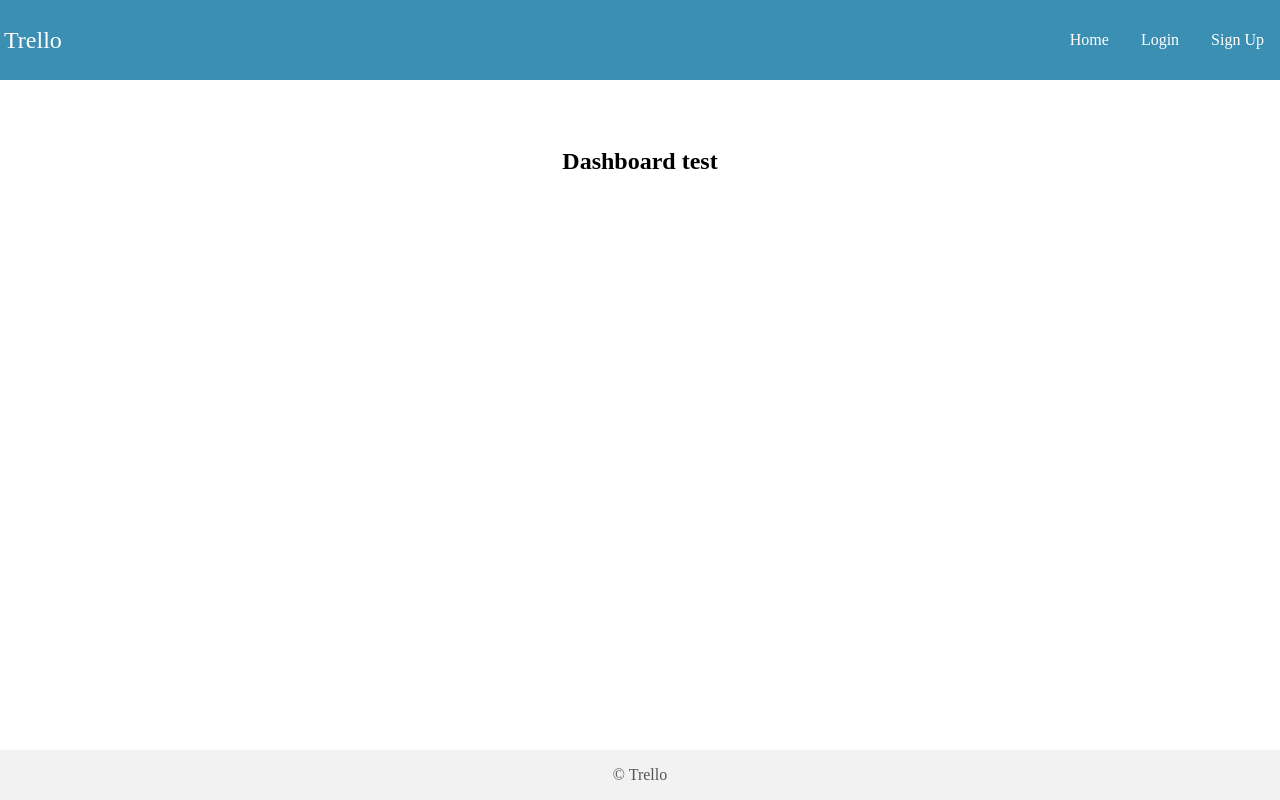
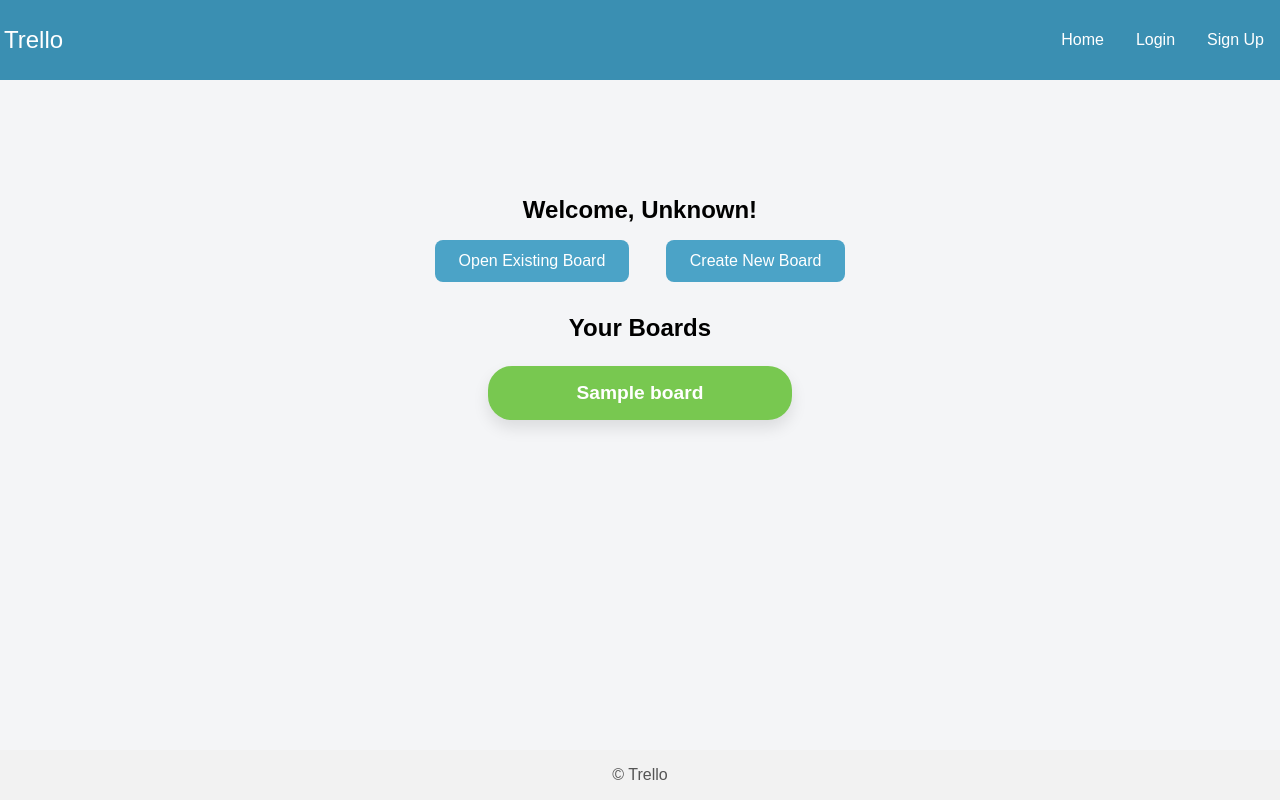
Before and after one commit to mirandagabbara/Trello, a Flask app: template flask_app/templates/dashboard.html in a window 1280 px wide. Run offline with Flask 3, Linux system fonts and the light colour scheme; the template is opened without the code that fills it: most values are stand-ins (such as "Sample title", 1, 10 or a date in 2020).

Commit message:
Added functionality for sign up, log in, and began board creation

```diff
--- a/flask_app/database/create_tables/lists.sql
+++ b/flask_app/database/create_tables/lists.sql
@@ -1,9 +1,8 @@
 CREATE TABLE IF NOT EXISTS `lists` (
 `list_id`         int(11)  	   NOT NULL auto_increment	      COMMENT 'the id of this list',
 `board_id`        int(10)  NOT NULL                     COMMENT 'id of the board',
-`owner_id`        int(10)  NOT NULL              		  COMMENT 'id of the owner',
+`name`            varchar(100) NOT NULL                          COMMENT 'name of the list',
 PRIMARY KEY (`list_id`),
-FOREIGN KEY (board_id) REFERENCES boards(board_id),
-FOREIGN KEY (owner_id) REFERENCES users(user_id)
+FOREIGN KEY (board_id) REFERENCES boards(board_id)
 
 ) ENGINE=InnoDB AUTO_INCREMENT=1 DEFAULT CHARSET=utf8mb4 COMMENT="Contains board list information";
--- a/flask_app/routes.py
+++ b/flask_app/routes.py
@@ -127,6 +127,82 @@
     )
 
 
+#######################################################################################
+# BOARD/DASHBOARD RELATED
+#######################################################################################
+
+@app.route('/dashboard')
+@login_required
+def dashboard():
+    user_email = getUser()
+    user = db.query("SELECT * FROM users WHERE email = %s", [user_email])
+    user_id = user[0]['user_id'] if user else None
+
+    boards = db.getBoardsByUser(user_id) if user_id else []
+    return render_template('dashboard.html', user=getUser(), boards=boards)
+
+
+@app.route('/create_board', methods=["POST"])
+@login_required
+def create_board():
+    try:
+        # Get the project name and member emails from the request
+        project_name = request.form.get("project_name")
+        member_emails = request.form.get("member_emails", "").split(',')
+
+        # Validate the project name
+        if not project_name:
+            raise ValueError("Project name is required.")
+
+        # Get the logged-in user's ID from the session
+        user_email = getUser()
+        user = db.query("SELECT * FROM users WHERE email = %s", [user_email])
+        owner_id = user[0]['user_id'] if user else None
+
+        if not owner_id:
+            raise ValueError("User is not authenticated or does not exist.")
+
+        # Add the board to the database
+        board_id = db.addBoard(project_name, owner_id, member_emails)
+
+        # Return success response
+        return json.dumps({"success": 1, "board_id": board_id})
+
+    except Exception as e:
+        print(f"Error in create_board: {str(e)}")
+        return json.dumps({"success": 0, "error": str(e)}), 500
+
+@app.route('/board/<int:board_id>')
+@login_required
+def board(board_id):
+    try:
+        # Get logged-in user's ID
+        user_email = getUser()
+        user = db.query("SELECT * FROM users WHERE email = %s", [user_email])
+        user_id = user[0]['user_id'] if user else None
+
+        if not user_id:
+            return redirect(url_for('dashboard'))
+
+        # Verify the user is a member of the board
+        membership = db.query(
+            "SELECT * FROM boardmembers WHERE board_id = %s AND user_id = %s",
+            [board_id, user_id]
+        )
+        if not membership:
+            return "Access Denied", 403
+
+        # Fetch board details
+        board = db.query("SELECT * FROM boards WHERE board_id = %s", [board_id])[0]
+
+        # Fetch lists for this board
+        lists = db.query("SELECT * FROM lists WHERE board_id = %s", [board_id])
+
+        # Render the board page with its details and lists
+        return render_template('board.html', board=board, lists=lists)
+    except Exception as e:
+        print(f"Error in board route: {str(e)}")
+        return "An error occurred while loading the board.", 500
 
 #######################################################################################
 # OTHER
@@ -139,18 +215,6 @@
 def home():
 	return render_template('home.html')
 
-@app.route('/dashboard')
-def dashboard():
-	return render_template('dashboard.html')
-
-"""
-@app.route('/resume')
-def resume():
-	resume_data = db.getResumeData()
-	pprint(resume_data)
-	return render_template('resume.html', resume_data = resume_data)
-"""
-
 @app.route("/static/<path:path>")
 def static_dir(path):
     return send_from_directory("static", path)
--- /dev/null
+++ b/flask_app/static/main/css/board.css
@@ -0,0 +1,75 @@
+/* General Styling */
+body {
+    font-family: Arial, sans-serif;
+    background-color: #f4f5f7;
+    margin: 0;
+    padding: 0;
+}
+
+/* Board Container */
+.board-container {
+    padding: 20px;
+    max-width: 1200px;
+    margin: auto;
+}
+
+/* Board Title */
+.board-container h1 {
+    text-align: center;
+    color: #344563;
+}
+
+/* Lists Container */
+.lists-container {
+    display: flex;
+    gap: 20px;
+    justify-content: center;
+    flex-wrap: wrap;
+}
+
+/* Individual List Styling */
+.list {
+    background: #e1e8ed;
+    border-radius: 10px;
+    padding: 15px;
+    width: 300px;
+    box-shadow: 0px 2px 5px rgba(0, 0, 0, 0.1);
+}
+
+.list-title {
+    font-size: 18px;
+    color: #333333;
+    margin-bottom: 15px;
+}
+
+/* Cards */
+.cards {
+    list-style: none;
+    padding: 0;
+    margin: 0;
+}
+
+.card {
+    background: #ffffff;
+    padding: 10px;
+    margin-bottom: 10px;
+    border-radius: 5px;
+    box-shadow: 0px 1px 3px rgba(0, 0, 0, 0.2);
+    color: #344563;
+}
+
+/* Add Card Button */
+.add-card-btn {
+    background-color: #5aac44;
+    color: white;
+    border: none;
+    border-radius: 5px;
+    padding: 10px;
+    width: 100%;
+    cursor: pointer;
+    font-size: 14px;
+}
+
+.add-card-btn:hover {
+    background-color: #519839;
+}
--- a/flask_app/static/main/css/chat.css
+++ b/flask_app/static/main/css/chat.css
@@ -1,3 +1,4 @@
+/* Chat styling for messages and buttons */
 #chat {
     width: 100%;
     height: 350px;
@@ -13,7 +14,7 @@
   }
 
   #message-input {
-    width: calc(100% - 24px); /* Match padding of the chat box */
+    width: calc(100% - 24px);
     padding: 12px 10px;
     font-size: 16px;
     box-sizing: border-box;
--- /dev/null
+++ b/flask_app/static/main/css/dashboard.css
@@ -0,0 +1,99 @@
+/* Dashboard styling */
+.dashboard-container {
+    max-width: 80vw;
+    margin: 3rem auto;
+    text-align: center;
+}
+
+.board-actions {
+    margin-bottom: 2rem;
+}
+
+.board-actions button {
+    margin: 0 1rem;
+    padding: 0.75rem 1.5rem;
+    font-size: 1rem;
+    border: none;
+    border-radius: 0.5rem;
+    cursor: pointer;
+    background-color: #4BA3C7;
+    color: white;
+}
+
+/* Create a new board or open exisitng boards styling */
+.board-actions button:hover {
+    background-color: #3A8FB2;
+}
+
+.hidden {
+    display: none;
+}
+
+#existing-boards ul {
+    list-style: none;
+    padding: 0;
+}
+
+#existing-boards ul li {
+    margin: 1rem 0;
+}
+
+#existing-boards ul li a {
+    text-decoration: none;
+    color: #007bff;
+    font-size: 1.2rem;
+}
+
+#existing-boards ul li a:hover {
+    text-decoration: underline;
+}
+
+#create-board-form {
+    margin-top: 2rem;
+}
+
+.error-message {
+    color: red;
+    font-size: 0.9rem;
+    margin-top: 1rem;
+}
+
+/* Boards Container */
+.boards-container {
+    display: flex;
+    flex-wrap: wrap;
+    gap: 1.5rem;
+    justify-content: center;
+    margin-top: 1.5rem;
+}
+
+/* Individual Board Item */
+.board-item {
+    background-color: #78C850;
+    color: #fff;
+    border-radius: 1.5rem;
+    padding: 1rem 2rem;
+    text-align: center;
+    font-size: 1.2rem;
+    font-weight: bold;
+    box-shadow: 0 0.5rem 1rem rgba(0, 0, 0, 0.1);
+    transition: transform 0.2s ease, box-shadow 0.2s ease;
+    width: 15rem;
+}
+
+/* Hover Effect */
+.board-item:hover {
+    transform: translateY(-0.3rem);
+    box-shadow: 0 0.75rem 1.5rem rgba(0, 0, 0, 0.2);
+    background-color: #5D9C42;
+}
+
+/* Link Styling */
+.board-item a {
+    text-decoration: none;
+    color: #fff;
+}
+
+.board-item a:hover {
+    text-decoration: underline;
+}
--- a/flask_app/static/main/css/login.css
+++ b/flask_app/static/main/css/login.css
@@ -3,9 +3,9 @@
   display: flex;
   justify-content: center;
   align-items: center;
-  max-height: 100vh; /* Full viewport height */
-  background-color: #ffffff; /* Optional: light background for contrast */
-  padding: 2em; /* Padding for smaller screens */
+  max-height: 100vh;
+  background-color: #ffffff;
+  padding: 2em;
   box-sizing: border-box;
 }
 
--- a/flask_app/static/main/css/main.css
+++ b/flask_app/static/main/css/main.css
@@ -11,7 +11,7 @@
 }
 
 
-  html, body {
+html, body {
     height: 100%;
     margin: 0;
     padding: 0;
--- /dev/null
+++ b/flask_app/static/main/js/dashboard.js
@@ -0,0 +1,56 @@
+document.addEventListener("DOMContentLoaded", function () {
+    const createBoardButton = document.getElementById("create-board-button");
+    const openBoardButton = document.getElementById("open-board-button");
+    const createBoardForm = document.getElementById("create-board");
+    const existingBoards = document.getElementById("existing-boards");
+    const createBoardSection = document.getElementById("create-board-form");
+
+    // Show "Create Board" form
+    createBoardButton.addEventListener("click", function () {
+        existingBoards.classList.add("hidden");
+        createBoardSection.classList.remove("hidden");
+    });
+
+    // Show "Existing Boards"
+    openBoardButton.addEventListener("click", function () {
+        createBoardSection.classList.add("hidden");
+        existingBoards.classList.remove("hidden");
+    });
+
+    // Handle board creation
+    createBoardForm.addEventListener("submit", function (event) {
+        event.preventDefault();
+
+        const projectName = document.getElementById("project_name").value.trim();
+        const memberEmails = document.getElementById("member-emails").value.trim();
+
+        if (!projectName) {
+            showErrorMessage("Project name is required.");
+            return;
+        }
+
+        fetch("/create_board", {
+            method: "POST",
+            headers: { "Content-Type": "application/x-www-form-urlencoded" },
+            body: new URLSearchParams({ project_name: projectName, member_emails: memberEmails }),
+        })
+            .then((response) => response.json())
+            .then((data) => {
+                if (data.success) {
+                    alert("Board created successfully!");
+                    location.reload();
+                } else {
+                    showErrorMessage(data.error || "An error occurred while creating the board.");
+                }
+            })
+            .catch(() => {
+                showErrorMessage("Failed to create the board. Please try again.");
+            });
+    });
+
+    function showErrorMessage(message) {
+        const errorElement = document.getElementById("error-message");
+        errorElement.textContent = message;
+        errorElement.style.display = "block";
+    }
+});
--- a/flask_app/templates/dashboard.html
+++ b/flask_app/templates/dashboard.html
@@ -1,9 +1,45 @@
 {% extends 'shared/layout.html' %}
+
+{% block extrajs %}
+<script src="https://cdnjs.cloudflare.com/ajax/libs/jquery/3.6.0/jquery.min.js" integrity="sha512-894YE6QWD5I59HgZOGReFYm4dnWc1Qt5NtvYSaNcOP+u1T9qYdvdihz0PPSiiqn/+/3e7Jo4EaG7TubfWGUrMQ==" crossorigin="anonymous" referrerpolicy="no-referrer"></script>
+<script src="{{ url_for('static', filename='main/js/dashboard.js')  }}" defer></script>
+{% endblock %}
+
 
 {% block maincontent %}
 
-<div class="Test">
-    <h1> Dashboard test</h1>
+<div class="dashboard-container">
+    <h1>Welcome, {{ user }}!</h1>
+
+    <div class="board-actions">
+        <button id="open-board-button">Open Existing Board</button>
+        <button id="create-board-button">Create New Board</button>
+    </div>
+
+    <div id="existing-boards">
+        <h2>Your Boards</h2>
+        <div class="boards-container">
+            {% for board in boards %}
+                <div class="board-item">
+                    <a href="/board/{{ board.board_id }}">{{ board.name }}</a>
+                </div>
+            {% endfor %}
+        </div>
+    </div>
+
+    <div id="create-board-form" class="hidden">
+        <h2>Create a New Board</h2>
+        <form id="create-board">
+            <label for="project_name">Project Name:</label>
+            <input type="text" id="project_name" name="project_name" required>
+
+            <label for="member-emails">Member Emails (optional, comma-separated):</label>
+            <input type="text" id="member-emails" name="member_emails" placeholder="example@mail.com, user2@mail.com">
+
+            <button type="submit">Create Board</button>
+            <p id="error-message" class="error-message"></p>
+        </form>
+    </div>
 </div>
 
 
--- a/flask_app/templates/shared/layout.html
+++ b/flask_app/templates/shared/layout.html
@@ -7,9 +7,10 @@
   <title> Trello </title>
   <link rel="stylesheet"    href="{{ url_for('static', filename='main/css/main.css') }}">
   <link rel="stylesheet"    href="{{ url_for('static', filename='main/css/navbar.css') }}">
-  <link rel="stylesheet"    href="{{ url_for('static', filename='main/css/header.css') }}">
   <link rel="stylesheet"    href="{{ url_for('static', filename='main/css/footer.css') }}">
   <link rel="stylesheet"    href="{{ url_for('static', filename='main/css/home.css') }}">
+  <link rel="stylesheet"    href="{{ url_for('static', filename='main/css/dashboard.css') }}">
+  <link rel="stylesheet"    href="{{ url_for('static', filename='main/css/board.css') }}">
   <link rel="stylesheet"    href="{{ url_for('static', filename='main/css/login.css') }}">
   <link rel="stylesheet"    href="{{ url_for('static', filename='main/css/signup.css') }}">
   <link rel="stylesheet"    href="{{ url_for('static', filename='main/css/chat.css') }}">
@@ -25,11 +26,7 @@
     <!-- The navigation bar -->
     <nav class="nav">
         <p class="name">
-          {% if user == 'Unknown' %}
-              Trello
-          {% else %}
-              Welcome {{ user }}
-          {% endif %}
+          Trello
         </p>
       <div class="menu-icon" id="menu-icon">
           <img src="{{ url_for('static', filename='main/images/menu-bar.png') }}" alt="Menu Icon" loading="lazy">
--- a/flask_app/templates/signup.html
+++ b/flask_app/templates/signup.html
@@ -10,7 +10,7 @@
 
 <div class="signup-container">
     <h1>Sign Up</h1>
-    <form id="signup-form">
+    <form id="signup-form" action="/processsignup" method="POST">
         <label for="email">Email:</label>
         <input type="email" id="signup-email" name="email" required>
 
```
Also changed, not shown: flask_app/templates/board.html (added, +18 -0 lines), flask_app/utils/database/database.py (+77 -12 lines), flask_app/static/main/js/signup.js (line endings or trailing spaces), 2 other files.
